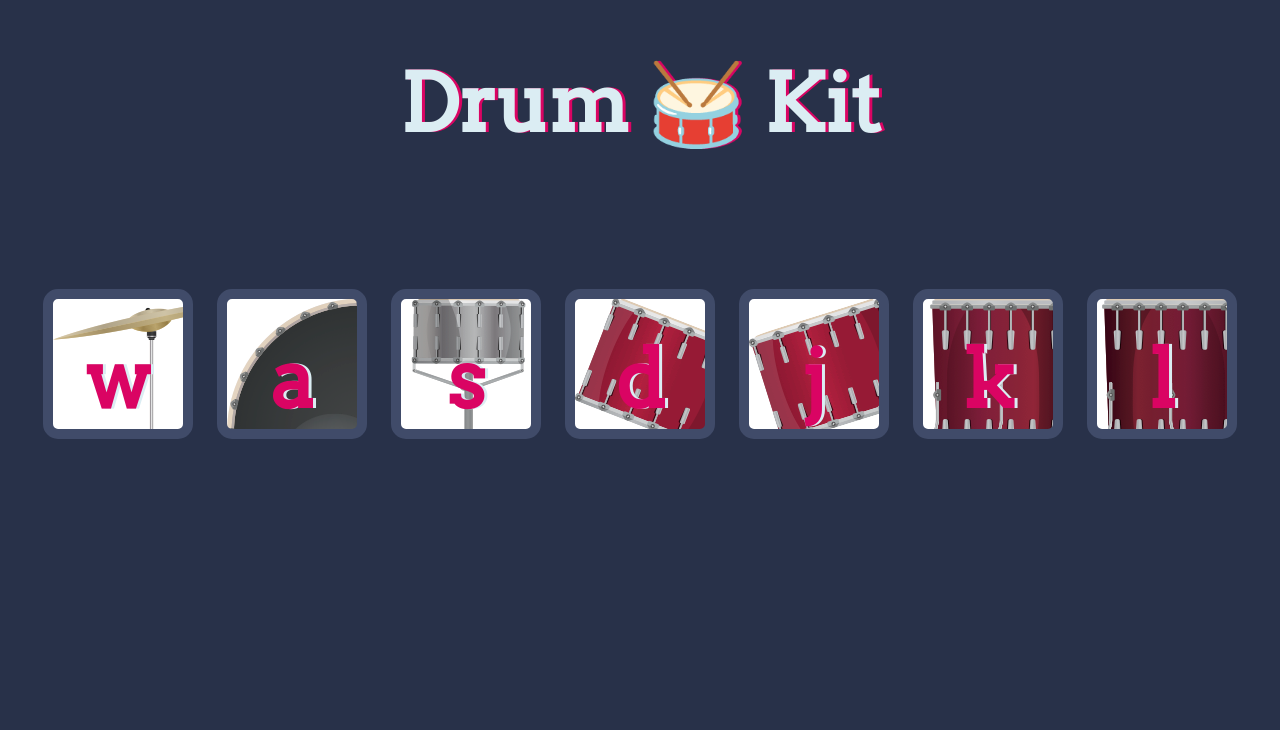
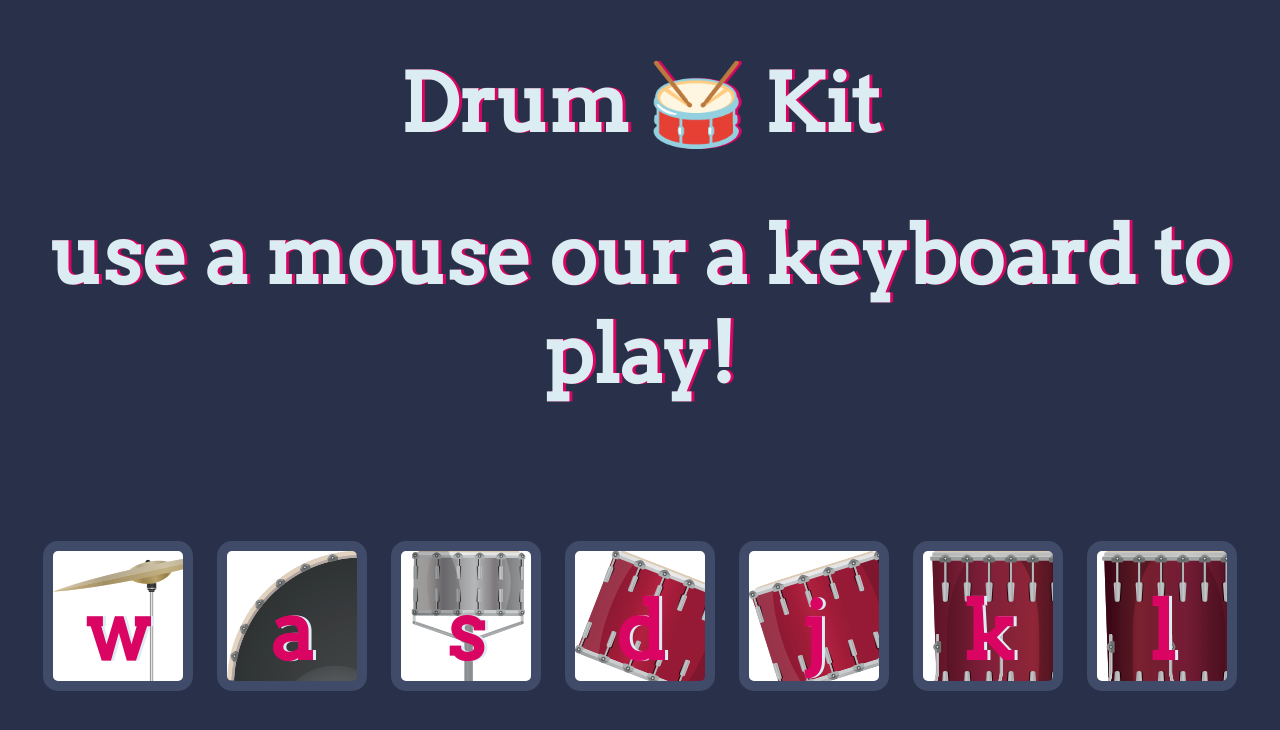
Before and after one commit to GhenaAjami/js-dom, a plain HTML site: page index.html in a window 1280 px wide. Drawn offline with Linux system fonts and the light colour scheme.

Commit message:
Update index.html

```diff
--- a/index.html
+++ b/index.html
@@ -11,6 +11,8 @@
 <body>
 
   <h1 id="title">Drum 🥁 Kit</h1>
+  <h1 id="title">use a mouse our a keyboard to play!</h1>
+
   <div class="set">
     <button class="w drum">w</button>
     <button class="a drum">a</button>
```
